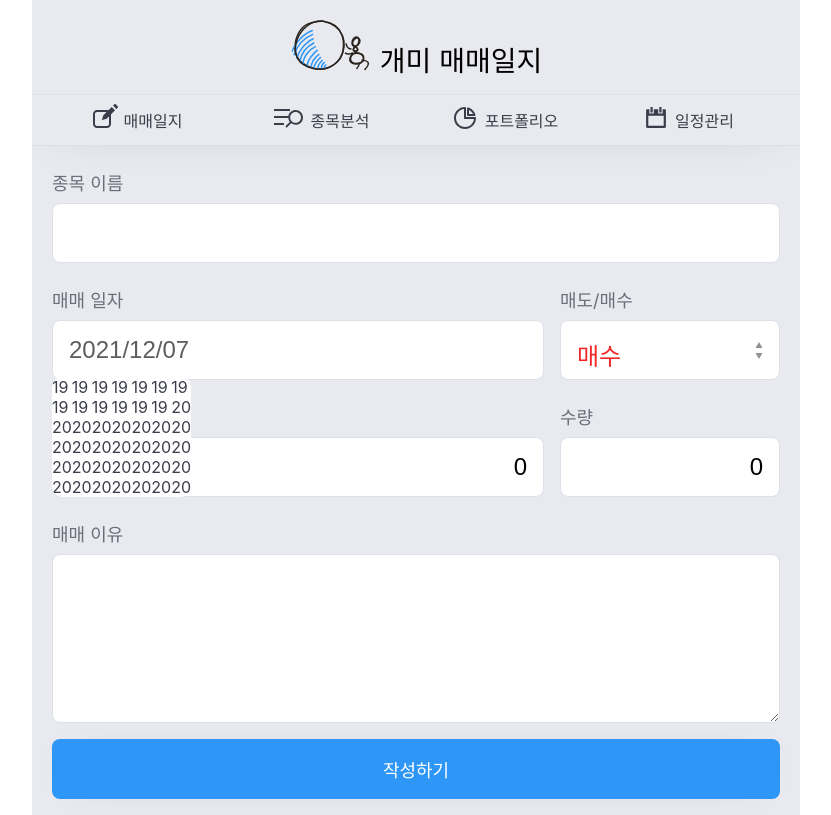
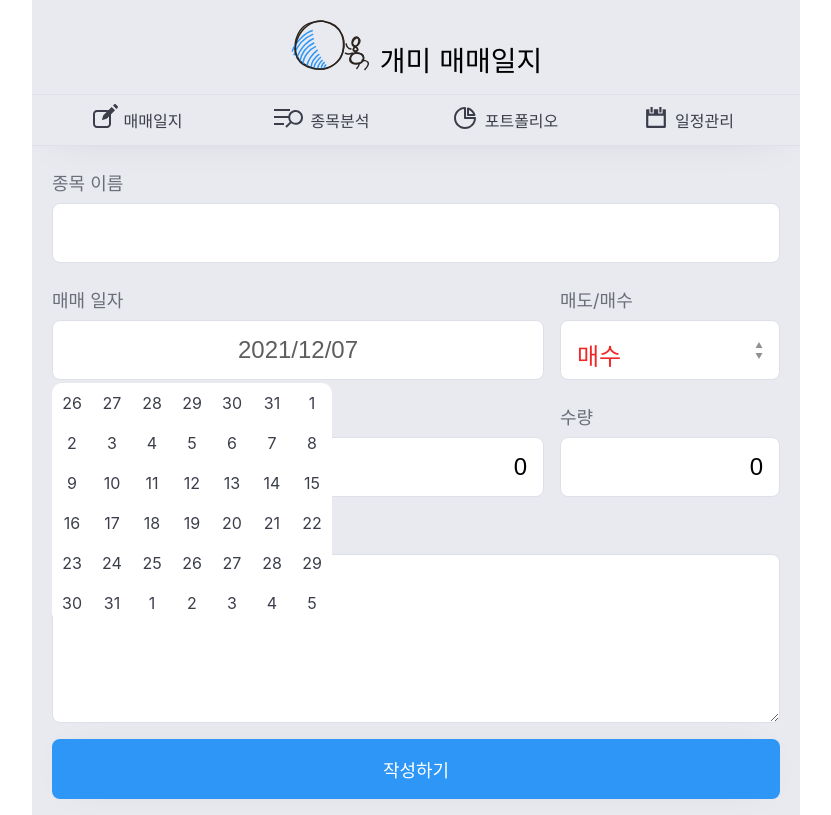
Before and after one commit to uu29/trading-log, a Next.js app: page /create in a window 1280 px wide. Shown: the whole page, without its empty margins (224-1055 px from the left). Built offline with nearby package versions, Linux system fonts and the light colour scheme.

Commit message:
update: useCalendar 로직 정리

```diff
--- a/components/form/CalendarForm.tsx
+++ b/components/form/CalendarForm.tsx
@@ -1,6 +1,15 @@
 import useCalendar from "hooks/useCalendar";
 import styled from "@emotion/styled";
 import { CalendarGridWrap } from "components/calendar/CalendarStyle";
+
+interface FormDateAreaProps {
+  sec: number;
+}
+
+const FormDateArea = ({ sec }: FormDateAreaProps) => {
+  const date = new Date(sec * 1000).getDate();
+  return <DateItem>{date}</DateItem>;
+};
 
 const CalendarForm = () => {
   const { secondsFromEpoch } = useCalendar();
@@ -9,7 +18,7 @@ const CalendarForm = () => {
     <CalendarFormLayer>
       <CalendarGridWrap>
         {secondsFromEpoch.map((sec) => (
-          <div key={sec}>{new Date(sec).getDate()}</div>
+          <FormDateArea key={sec} sec={sec} />
         ))}
       </CalendarGridWrap>
     </CalendarFormLayer>
@@ -20,10 +29,17 @@ const CalendarFormLayer = styled.article`
   position: absolute;
   z-index: 1;
   left: 0;
-  bottom: -100%;
+  top: 12rem;
   background: #fff;
   border-radius: 1rem;
   overflow: hidden;
 `;
 
+const DateItem = styled.div`
+  text-align: center;
+  line-height: 4rem;
+  width: 4rem;
+  height: 4rem;
+`;
+
 export default CalendarForm;
--- a/hooks/useCalendar.ts
+++ b/hooks/useCalendar.ts
@@ -1,4 +1,4 @@
-import { useState, useEffect } from "react";
+import { useState, useEffect, useMemo } from "react";
 import { secondsSinceEpoch, getDatesStartToLast } from "core/firestore/timestamp";
 
 // 현재 날짜의 연, 월 구하는 함수
@@ -61,15 +61,16 @@ const useCalendar = () => {
     setSecondsFromEpoch(secondsFromStartToEndDate);
   }, [currMonth, currYear]);
 
+  const checkExtraDay = useMemo(() => (sec: number) => sec < firstDateSec || sec > lastDateSec, [firstDateSec, lastDateSec]);
+
   return {
     currYM,
-    firstDateSec,
-    lastDateSec,
     startDateSec,
     endDateSec,
     setPrevMonth,
     setNextMonth,
     secondsFromEpoch,
+    checkExtraDay,
   };
 };
 export default useCalendar;
--- a/pages/calendar/index.tsx
+++ b/pages/calendar/index.tsx
@@ -13,13 +13,12 @@ const { CalLayer, CalendarGridWrap, TitleArea, Title, ControlBtn, CreateLink, to
 const calendar_collection = "user_calendar";
 
 const Calendar = () => {
-  const { currYM, firstDateSec, lastDateSec, startDateSec, endDateSec, setPrevMonth, setNextMonth, secondsFromEpoch } = useCalendar();
+  const { currYM, startDateSec, endDateSec, setPrevMonth, setNextMonth, secondsFromEpoch, checkExtraDay } = useCalendar();
 
   const [error, setError] = useState(null);
   const [calendarMap, setCalendarMap] = useState<TCalendarMap>(new Map<number, IUserCalendar[]>());
 
   const getCalDate = useMemo(() => (sec: number) => calendarMap.has(sec) ? calendarMap.get(sec) : [], [calendarMap]);
-  const checkExtraDay = useMemo(() => (sec: number) => sec < firstDateSec || sec > lastDateSec, [firstDateSec, lastDateSec]);
 
   useEffect(() => {
     const startTime = Timestamp.fromDate(new Date(startDateSec * 1000));
--- a/pages/create.tsx
+++ b/pages/create.tsx
@@ -143,6 +143,7 @@ const InputDate = styled.input`
   width: 100%;
   height: 6rem;
   color: #5e5e5e;
+  text-align: center;
 `;
 
 const SalesOptions = styled.div<{ salesType: SalesType }>`
```
Also changed, not shown: components/calendar/CalendarDateArea.tsx (+1 -8 lines).
